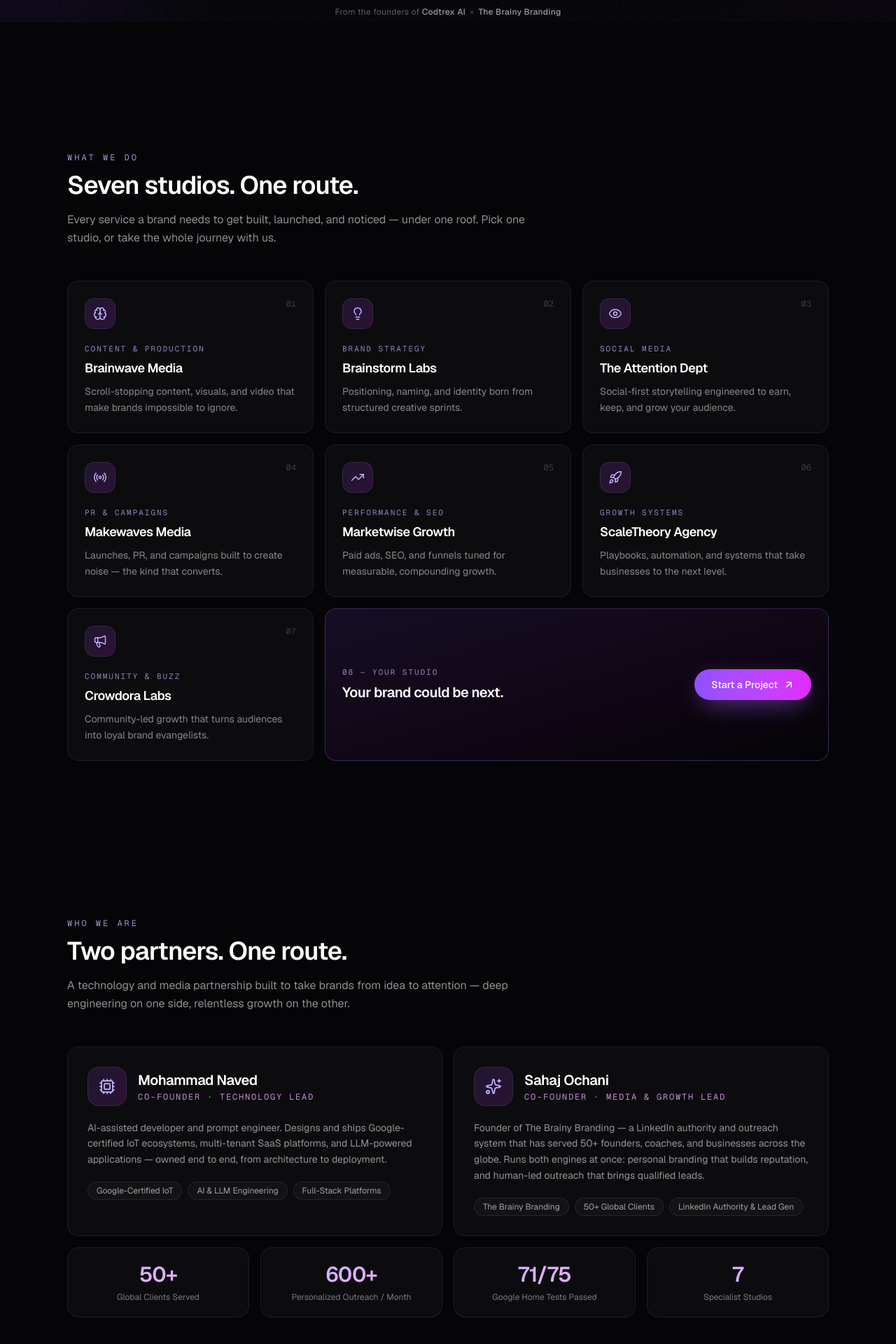
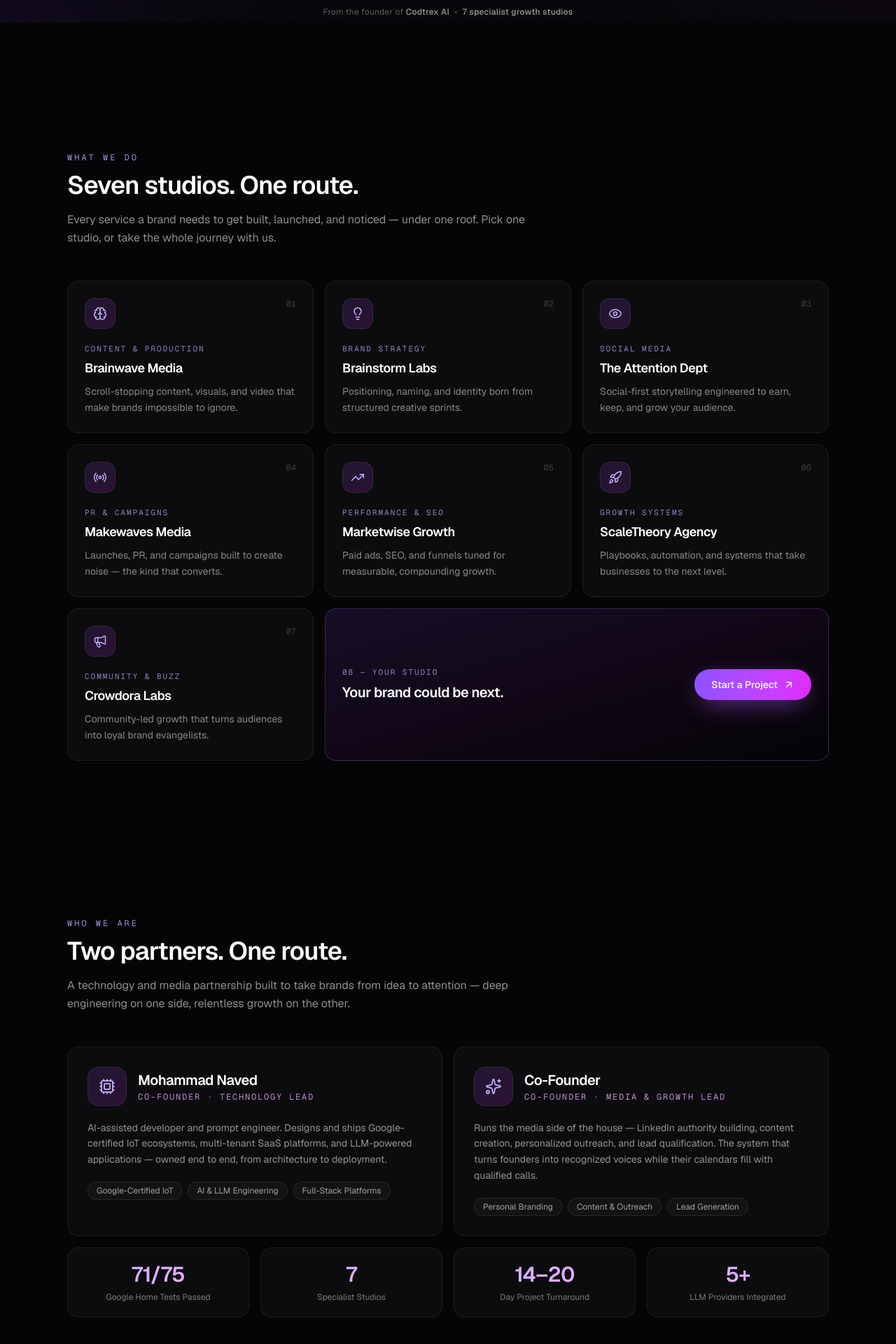
Before and after one commit to MD-NAVED/BrandRoutePartners, a Next.js app: page / in a window 1280 px wide. Shown: the part 768-2688 px from the top of the page at 70% size. Built offline with nearby package versions, Linux system fonts and the light colour scheme.

Commit message:
8e426d90-e612-4fd1-b197-be2637f53af9

```diff
--- a/src/app/page.tsx
+++ b/src/app/page.tsx
@@ -116,19 +116,19 @@ const partners: Partner[] = [
   },
   {
     icon: Sparkles,
-    name: 'Sahaj Ochani',
+    name: 'Co-Founder', // TODO: dost ka asli naam yaha daalna hai
     role: 'Co-Founder · Media & Growth Lead',
     description:
-      'Founder of The Brainy Branding — a LinkedIn authority and outreach system that has served 50+ founders, coaches, and businesses across the globe. Runs both engines at once: personal branding that builds reputation, and human-led outreach that brings qualified leads.',
-    chips: ['The Brainy Branding', '50+ Global Clients', 'LinkedIn Authority & Lead Gen'],
+      'Runs the media side of the house — LinkedIn authority building, content creation, personalized outreach, and lead qualification. The system that turns founders into recognized voices while their calendars fill with qualified calls.',
+    chips: ['Personal Branding', 'Content & Outreach', 'Lead Generation'],
   },
 ]
 
 const mergedStats = [
-  { value: '50+', label: 'Global Clients Served' },
-  { value: '600+', label: 'Personalized Outreach / Month' },
   { value: '71/75', label: 'Google Home Tests Passed' },
   { value: '7', label: 'Specialist Studios' },
+  { value: '14–20', label: 'Day Project Turnaround' },
+  { value: '5+', label: 'LLM Providers Integrated' },
 ]
 
 const heroChips: { label: string; icon: LucideIcon }[] = [
@@ -328,10 +328,12 @@ function Hero() {
           custom={5}
           className="mt-8 text-xs tracking-wide text-white/35"
         >
-          From the founders of{' '}
+          From the founder of{' '}
           <span className="font-medium text-white/60">Codtrex AI</span>
           <span className="mx-1.5 text-white/25">×</span>
-          <span className="font-medium text-white/60">The Brainy Branding</span>
+          <span className="font-medium text-white/60">
+            7 specialist growth studios
+          </span>
         </motion.p>
       </div>
     </section>
```
